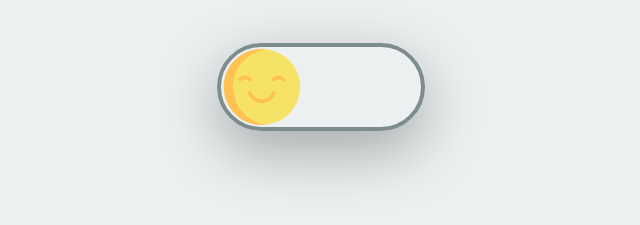
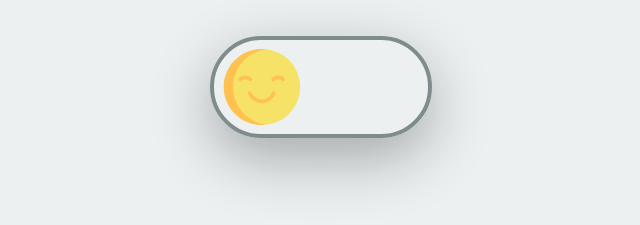
Before and after one commit to NaveenPantra/theme_toggler, a plain HTML site: page index.html in a window 1280 px wide. Shown: the part 313-538 px from the top of the page, without its empty margins (319-959 px from the left). Drawn offline with Linux system fonts and the light colour scheme.

Commit message:
Change to toggle_wrapper padding and border-radius

```diff
--- a/style.css
+++ b/style.css
@@ -51,7 +51,8 @@ body {
   align-items: center;
   justify-content: center;
   position: relative;
-  border-radius: 50px;
+  padding: .7rem;
+  border-radius: 10rem;
   width: 200px;
   height: 80px;
   border: var(--border-1);
```
